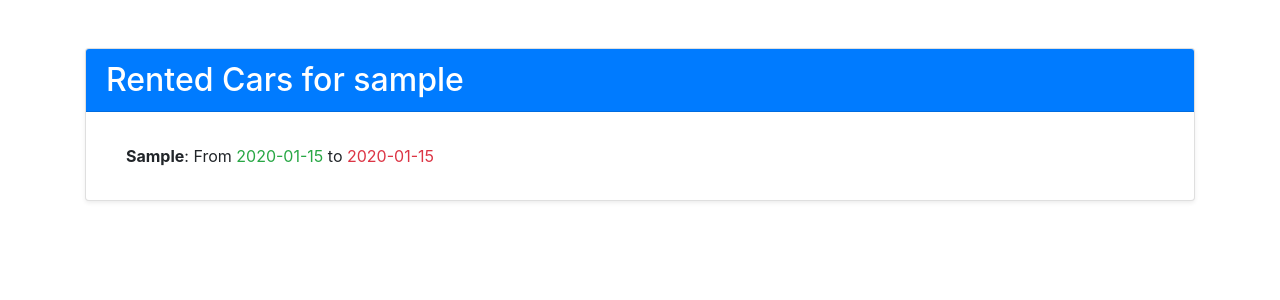
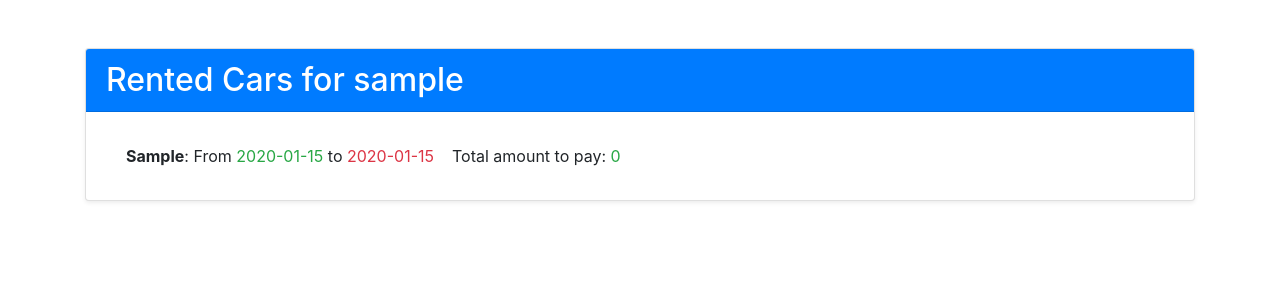
Before and after one commit to CoderFaris/CarRental, a Django app: page /rented/ in a window 1280 px wide. Shown: the top 300 px of the page. Run offline with Django 5.2, Linux system fonts and the light colour scheme; a user stored in the database is signed in; tables that the repository leaves empty hold one stand-in row (values such as "Sample post"); some libraries are stand-ins or nearby versions.

Commit message:
added total cost calc

```diff
--- a/rentacar/api/models.py
+++ b/rentacar/api/models.py
@@ -25,6 +25,7 @@ class Renting(models.Model):
     pick_up_date = models.DateField()
     return_date = models.DateField()
     user = models.ForeignKey(settings.AUTH_USER_MODEL, on_delete=models.CASCADE)
+    total_cost = models.IntegerField(null=True)
 
     def __str__(self):
         return f"Rent {self.id} - {self.car_model}"
--- a/rentacar/api/views.py
+++ b/rentacar/api/views.py
@@ -10,6 +10,7 @@ from django.http import HttpResponse, JsonResponse, HttpResponseForbidden
 from .permissions import CustomIsAuthenticated, IsManagerOrAdmin
 from .models import Renting, Cars, Notification, UserInfo, Rating
 from .serializers import RentingSerializer, CarSerializer, UserInfoSerializer, RatingSerializer
+from datetime import datetime
 
 from rest_framework import status
 from rest_framework import generics, permissions
@@ -133,9 +134,32 @@ def create_rental(request):
 @login_required(redirect_field_name="{% url 'login' %}")
 def rented_cars(request):
     if request.method == 'GET':
-        cars = Renting.objects.filter(user=request.user)
-        serialized_cars = RentingSerializer(cars, many=True)
-    return render(request, 'pages/rentedcars.html', {'username' : request.user.username, 'cars': serialized_cars.data})
+        rented_cars = Renting.objects.filter(user=request.user)
+        cars_with_diff_and_cost = []
+
+        for rented_car in rented_cars:
+            pick_up_date = rented_car.pick_up_date
+            return_date = rented_car.return_date
+            diff = abs((return_date - pick_up_date).days)
+
+            # Access the related Cars object via the foreign key
+            car = rented_car.car_model
+            total_cost_per_day = car.cost
+            total_cost = diff * total_cost_per_day
+
+            rented_car.total_cost = total_cost
+            rented_car.save()
+
+            serialized_rented_car = RentingSerializer(rented_car).data
+            serialized_rented_car['diff'] = diff
+            serialized_rented_car['total_cost'] = total_cost
+
+            cars_with_diff_and_cost.append(serialized_rented_car)
+
+    return render(request, 'pages/rentedcars.html', {
+        'username': request.user.username,
+        'cars': cars_with_diff_and_cost
+    })
 
 @login_required(redirect_field_name="{% url 'login' %}")
 def stop_renting(request):
@@ -159,7 +183,7 @@ class ManagerRentableCarsView(APIView):
     def get(self, request):
         cars = Cars.objects.all()
         serialized_cars = CarSerializer(cars, many=True)
-        form = CarForm()  # Instantiate the form for GET request
+        form = CarForm()
         return render(request, 'pages/managerrentable.html', {'cars': serialized_cars.data, 'form': form})
 
     def post(self, request):
--- a/rentacar/templates/pages/rentedcars.html
+++ b/rentacar/templates/pages/rentedcars.html
@@ -17,7 +17,7 @@
                 <ul class="list-group list-group-flush">
                     {% for car in cars %}
                         <li class="list-group-item">
-                            <strong>{{ car.car_model_name }}</strong>: From <span class="text-success">{{ car.pick_up_date }}</span> to <span class="text-danger">{{ car.return_date }}</span>
+                            <strong>{{ car.car_model_name }}</strong>: From <span class="text-success">{{ car.pick_up_date }}</span> to <span class="text-danger">{{ car.return_date }}</span> &nbsp;&nbsp;&nbsp;Total amount to pay:  <span class="text-success">{{car.total_cost}}</span>
                         </li>
                     {% endfor %}
                 </ul>
```
Also changed, not shown: rentacar/api/migrations/0007_renting_total_cost.py (added).
